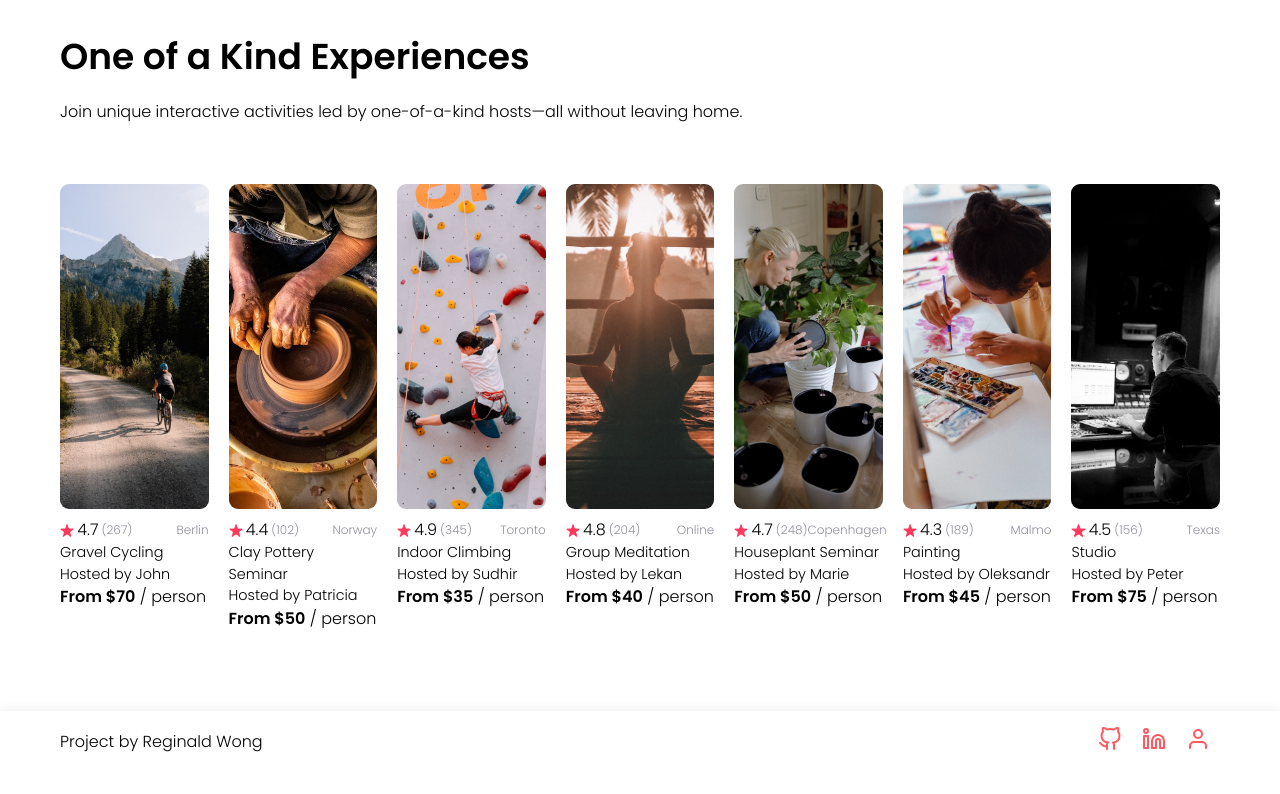
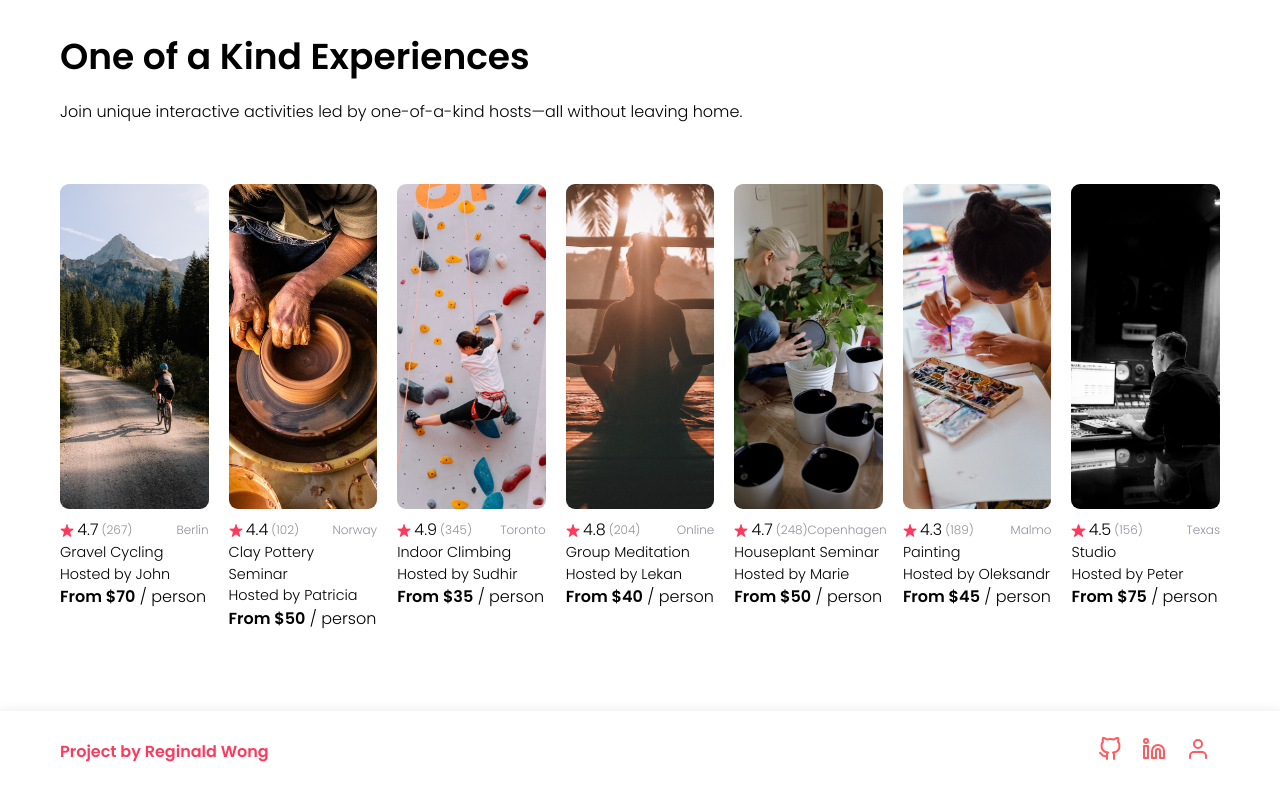
Before and after one commit to reginaldwong/airbnb-experiences, a React (Vite) app: page / in a window 1280 px wide. Shown: the part 626-1420 px from the top of the page. Built offline with nearby package versions, Linux system fonts and the light colour scheme.

Commit message:
add anchor tag to footer name

```diff
--- a/src/components/Footer.jsx
+++ b/src/components/Footer.jsx
@@ -3,9 +3,9 @@ import React from "react"
 const Footer = () => {
     return (
         <footer>
-            <p>Project by Reginald Wong</p>
+            <p className="footer--name">Project by <a href="https://reginaldwong.com" target="_blank">Reginald Wong</a></p>
             <ul className="footer--links">
-                <li><a href="https://github.com/reginaldwong" target="_blank"><img src="src/assets/github.svg" alt="" /></a></li>
+                <li><a href="https://github.com/reginaldwong/airbnb-experiences" target="_blank"><img src="src/assets/github.svg" alt="" /></a></li>
                 <li><a href="https://linkedin.com/in/reginaldwong" target="_blank"><img src="src/assets/linkedin.svg" alt="" /></a></li>
                 <li><a href="https://reginaldwong.com" target="_blank"><img src="src/assets/user.svg" alt="" /></a></li>
             </ul>
--- a/src/index.css
+++ b/src/index.css
@@ -212,5 +212,15 @@ footer {
 .footer--links > li {
   list-style: none;
   display: inline-block;
-  padding: 0 10px;
+  padding: 10px 10px;
 }
+
+.footer--name {
+  color: #FE395C;
+  font-weight: bold;
+}
+
+.footer--name > a {
+  text-decoration: none;
+  color: inherit;
+}
```
